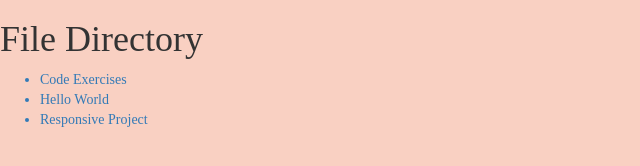
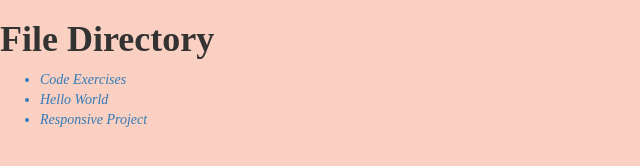
Before and after one commit to EllaJournal13/gra-321, a plain HTML site: page index.html in a window 1280 px wide. Shown: the whole page, without its empty margins (0-640 px from the left). Drawn offline with Linux system fonts and the light colour scheme.

Commit message:
Update style.css

```diff
--- a/css/style.css
+++ b/css/style.css
@@ -6,9 +6,13 @@ background-color: #F9D0C2;
 h1
 {
   font-family: 'Merriweather', serif;
+  font-weight:bold;
 }
 
 ul
 {
   font-family: 'Merriweather', serif;
+  font-weight:normal;
+  font-style:italic;
+  font-size:18;
 }
```
